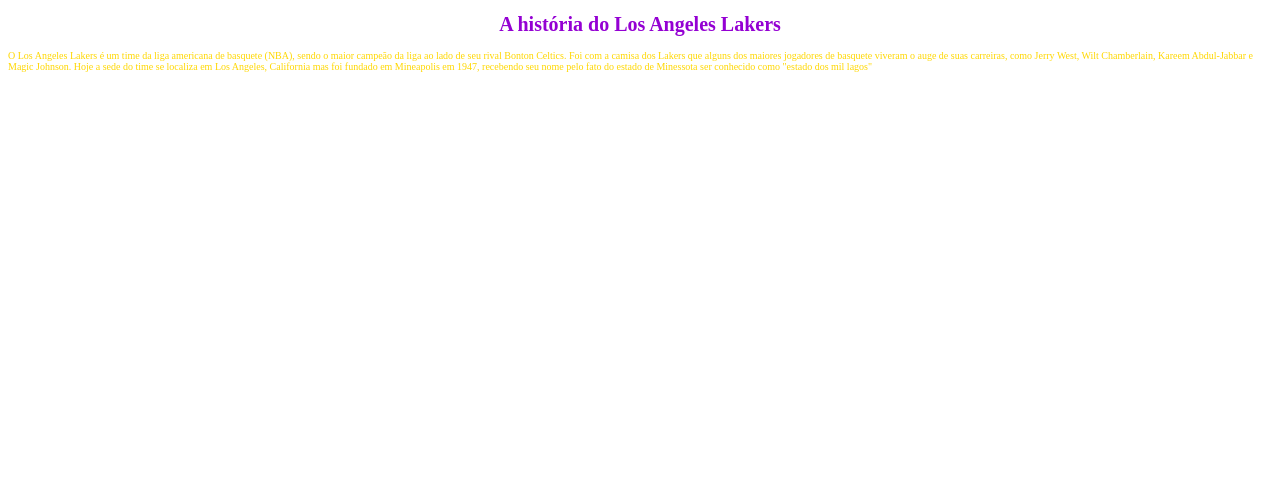
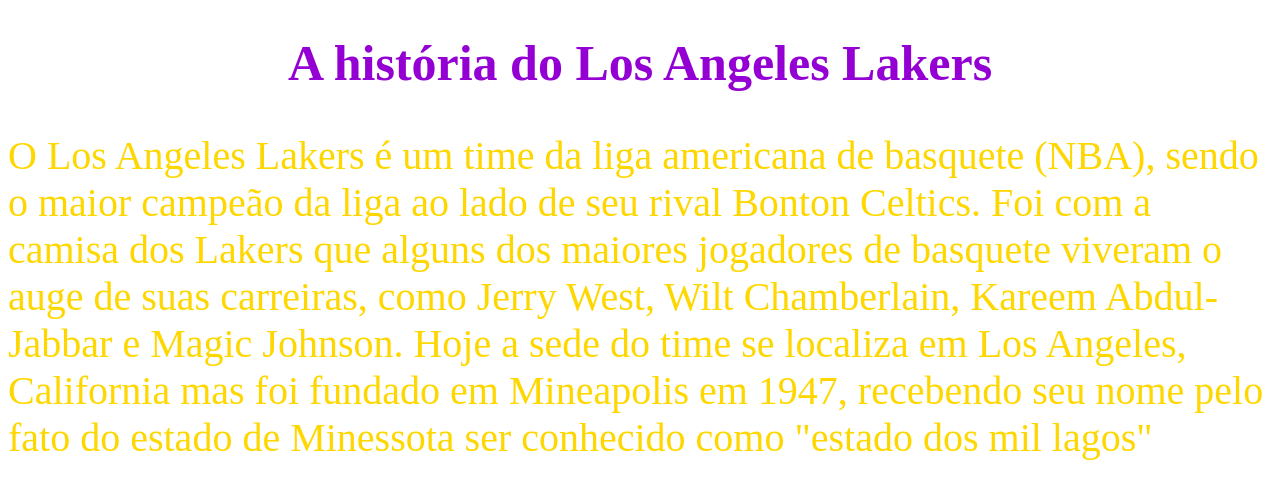
Before and after one commit to mateus2707/primeiroano2023, a plain HTML site: page index.html in a window 1280 px wide. Drawn offline with Linux system fonts and the light colour scheme.

Commit message:
font size

```diff
--- a/style.css
+++ b/style.css
@@ -1,10 +1,10 @@
 h1{color:darkviolet;
-font-size: 20px;
+font-size: 50px;
 text-align: center;
 }
 p{color:gold;
 text-align: left;
-font-size: 10px;
+font-size: 40px;
 
 
 }
```
